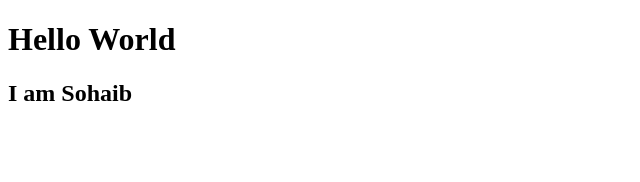
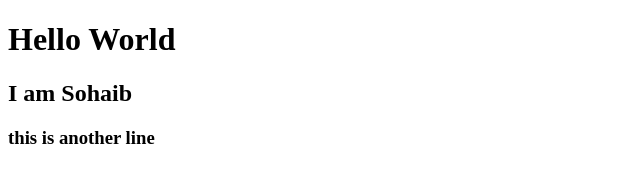
Before and after one commit to z-sohaib/test-github, a plain HTML site: page index.html in a window 1280 px wide. Shown: the whole page, without its empty margins (0-640 px from the left). Drawn offline with Linux system fonts and the light colour scheme.

Commit message:
added on branch soh

```diff
--- a/index.html
+++ b/index.html
@@ -9,5 +9,5 @@
 <body>
     <h1>Hello World</h1>
     <h2>I am Sohaib</h2>
-</body>
+    <h3>this is another line</h3>
 </html>
```
